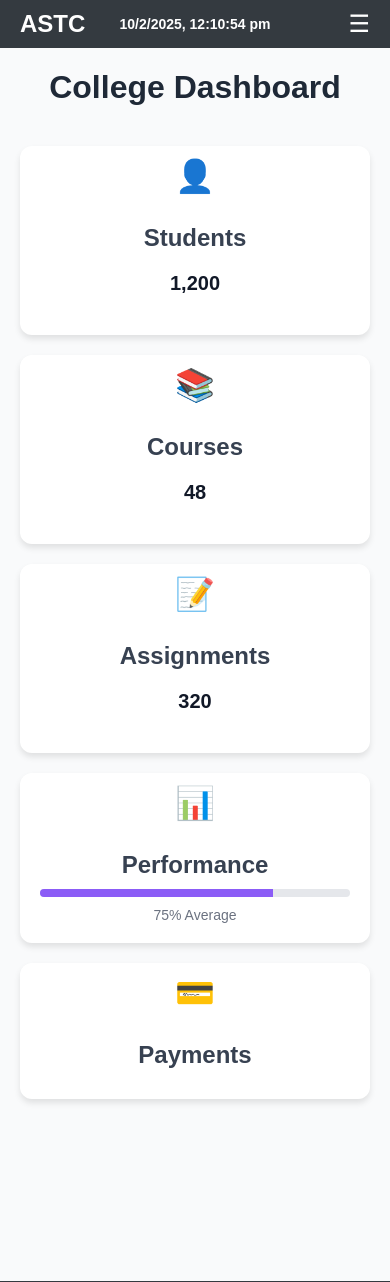
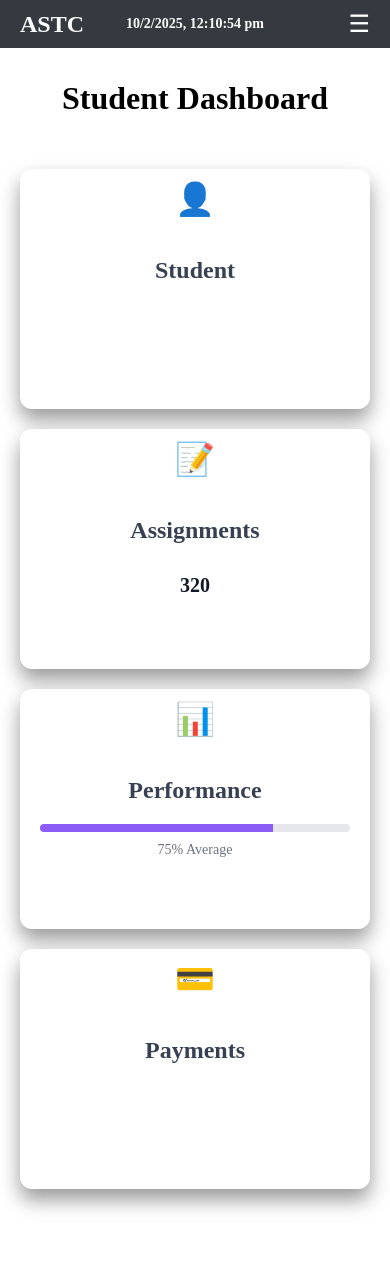
Before and after one commit to Gana4225/cms, a Django app: template cms/clg/templates/clg/dashboard.html in a window 390 px wide. Shown: the top 1282 px of the page. Run offline with Django 5.2, Linux system fonts and the light colour scheme; the template is opened without the code that fills it, so the values that code supplies are empty.

Commit message:
final step

```diff
--- a/cms/clg/models.py
+++ b/cms/clg/models.py
@@ -43,6 +43,9 @@
         return f"{self.roll_number} {self.department}"
 
 class Course(models.Model):
-    course_id = models.IntegerField(max_length=10, null=False, primary_key=True)
+    course_id = models.IntegerField(null=False, primary_key=True)
     name = models.CharField(max_length=200, null=False)
     description = models.TextField(null=False)
+
+class mids(models.Model):
+    subject_code = models.CharField(max_length=20, null=False)
--- a/cms/clg/static/clg/css/dashboard.css
+++ b/cms/clg/static/clg/css/dashboard.css
@@ -1,34 +1,22 @@
-body {
-    font-family: Arial, sans-serif;
-    background-color: #f9fafb;
-    margin: 0;
-    padding: 0;
-}
-
-h1 {
-    text-align: center;
-    color: #1f2937;
-    margin-bottom: 20px;
-    animation: fadeIn 1s ease-in-out;
-}
-
 .dashboard {
     display: grid;
-    grid-template-columns: repeat(auto-fit, minmax(250px, 1fr));
+    grid-template-columns: repeat(auto-fit, minmax(250px, 1fr)); /* Responsive grid */
     gap: 20px;
     padding: 20px;
 }
 
 .card {
     background-color: #ffffff;
-    box-shadow: 0 4px 6px rgba(0, 0, 0, 0.1);
+    box-shadow: 0 11px 20px rgba(0, 0, 0, 0.4);
     border-radius: 12px;
     padding: 20px;
     text-align: center;
     transform: scale(1);
     transition: transform 0.3s ease, box-shadow 0.3s ease;
-    position: relative; /* Required for z-index to work */
-    z-index: 1; /* Lower z-index compared to the navbar */
+    display: flex;
+    flex-direction: column;
+    align-items: center;
+    height: 150px; /* Fixed height to make all cards equal */
 }
 
 .card:hover {
@@ -54,6 +42,10 @@
     animation: bounce 2s infinite;
 }
 
+
+
+
+/* Specific icon colors */
 .icon.students {
     color: #3b82f6;
 }
@@ -70,6 +62,9 @@
     color: #8b5cf6;
 }
 
+
+
+/* Progress bar */
 .progress {
     margin-top: 10px;
     width: 100%;
@@ -92,15 +87,9 @@
     color: #6b7280;
 }
 
-@keyframes fadeIn {
-    from {
-        opacity: 0;
-    }
-    to {
-        opacity: 1;
-    }
-}
 
+
+/* Animations */
 @keyframes bounce {
     0%, 100% {
         transform: translateY(0);
@@ -118,3 +107,22 @@
         width: 75%;
     }
 }
+
+
+
+
+/* Ensure responsiveness */
+@media (max-width: 600px) {
+    .dashboard {
+        grid-template-columns: 1fr;
+    }
+    .card {
+        height: 200px; /* Reduce height for smaller screens */
+    }
+}
+
+h1{
+margin-top:2rem;
+margin-bottom:2rem;
+text-align:center;
+}
--- a/cms/clg/templates/clg/dashboard.html
+++ b/cms/clg/templates/clg/dashboard.html
@@ -6,27 +6,27 @@
 {% endblock %}
 
 {% block content %}
- <h1>College Dashboard</h1>
+<body style="margin:0px">
+ <h1>Student Dashboard</h1>
     <div class="dashboard">
         <a href="{% url 'profile' %}" style="text-decoration:none">
         <div class="card">
 
             <div class="icon students">&#128100;</div>
-            <h2>Students</h2>
-            <p>1,200</p>
+            <h2>Student</h2>
 
         </div>
         </a>
-        <div class="card">
-            <div class="icon courses">&#128218;</div>
-            <h2>Courses</h2>
-            <p>48</p>
-        </div>
+
+
+
         <div class="card">
             <div class="icon assignments">&#128221;</div>
             <h2>Assignments</h2>
             <p>320</p>
         </div>
+
+
         <div class="card">
             <div class="icon performance">&#128202;</div>
             <h2>Performance</h2>
@@ -35,11 +35,18 @@
             </div>
             <div class="progress-text">75% Average</div>
         </div>
+
+        <a href="{% url 'payments:home1' %}" style="text-decoration:none">
         <div class="card">
-            <a href="{% url 'payments:home1' %}" style="text-decoration:none">
+
             <div class="icon courses">💳</div>
             <h2>Payments</h2>
-            </a>
+
         </div>
+        </a>
+
     </div><br><br><br><br><br><br><br><br><br>
+
+</body>
+
 {% endblock %}
--- a/cms/clg/templates/clg/editprofile.html
+++ b/cms/clg/templates/clg/editprofile.html
@@ -35,6 +35,7 @@
             <!-- Profile Image -->
             <div class="form-group">
                 <label for="profile-image">Change Profile Image</label>
+                <p style="color:red">if you want to change picture only leave the remaining fields empty</p>
                 <div class="custom-file-upload">
                     <input type="file" id="profile-image" name="profile_image" accept="image/*" onchange="displayImage(event)">
                     <label for="profile-image" class="file-label">
--- a/cms/clg/templates/clg/stdprofile.html
+++ b/cms/clg/templates/clg/stdprofile.html
@@ -60,6 +60,11 @@
         </div>
     </div>
 
+
+
+
+
+
     <style>
         .student-profile-card {
             position: relative;
--- a/cms/clg/urls.py
+++ b/cms/clg/urls.py
@@ -5,7 +5,7 @@
 
 
 urlpatterns = [
-    path('',home,name='home'),
+    path('<str:pk>/',home,name='home'),
     path('register/',reg,name="register"),
     path('login/',log,name='login'),
     path('logout/',clogout,name='logout'),
--- a/cms/cms/settings.py
+++ b/cms/cms/settings.py
@@ -23,7 +23,7 @@
 SECRET_KEY = 'django-insecure-2pbn)!u-t=9#-shn2+#jo)*imd%ja-%*))b@)$=1mas3erxlp4'
 
 # SECURITY WARNING: don't run with debug turned on in production!
-DEBUG = True
+DEBUG = False
 
 ALLOWED_HOSTS = ['*']
 
--- a/cms/requirements.txt
+++ b/cms/requirements.txt
@@ -3,6 +3,9 @@
 Django==5.1.5
 django-import-export==4.3.4
 djangorestframework==3.15.2
+gunicorn==23.0.0
+packaging==24.2
+pillow==11.1.0
 sqlparse==0.5.3
 tablib==3.8.0
 tzdata==2025.1
--- /dev/null
+++ b/cms/runtime.txt
@@ -0,0 +1 @@
+"python-3.12"
```
Also changed, not shown: cms/clg/serializers.py (added, +7 -0 lines), cms/clg/utils.py (+19 -4 lines), cms/clg/views.py (+8 -4 lines), cms/media/ASTClogo.jpg (added), cms/media/IMG_20221219_085449_KYjrMFi.jpg (added), cms/media/logo.jpg.jpeg (added), 1 other file.
